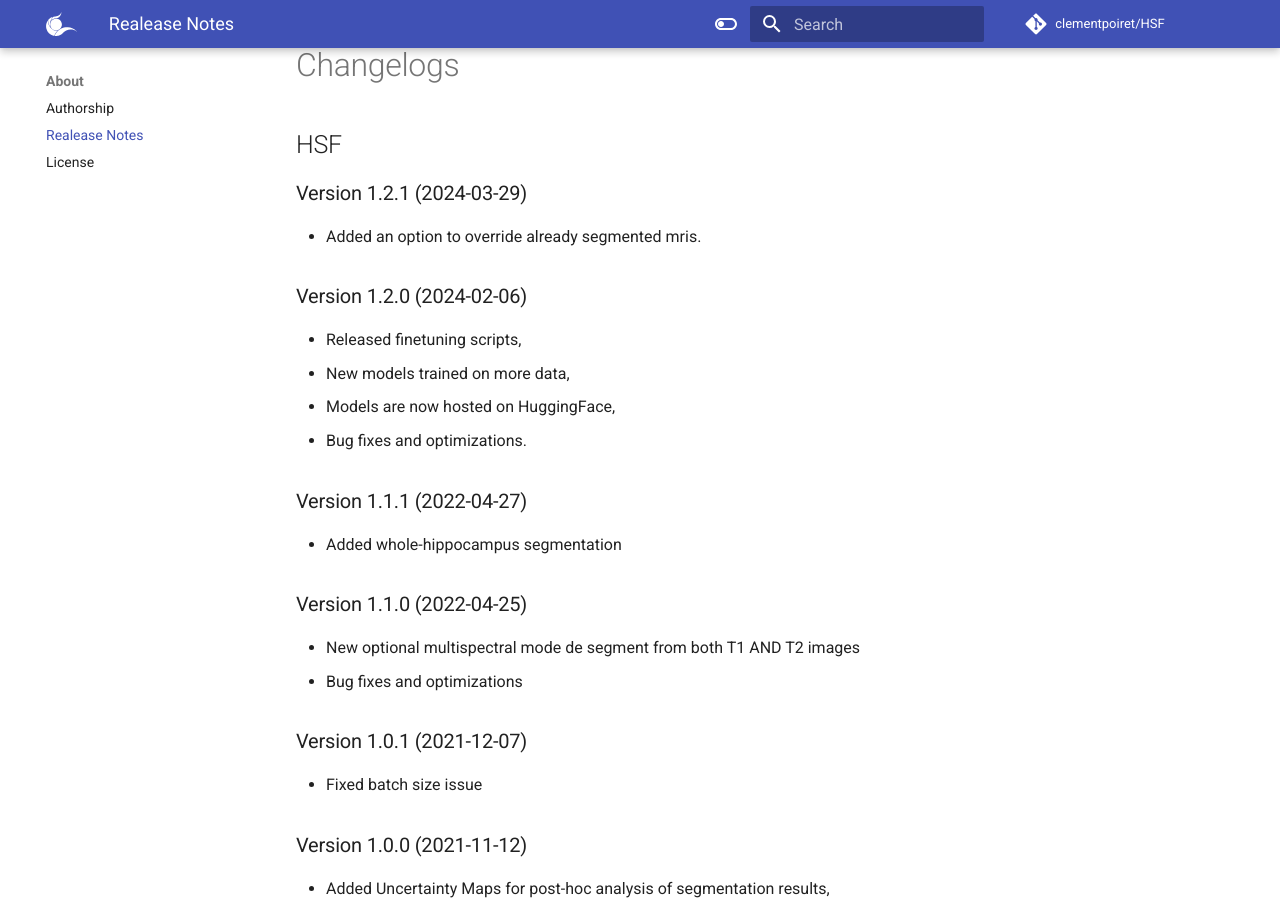
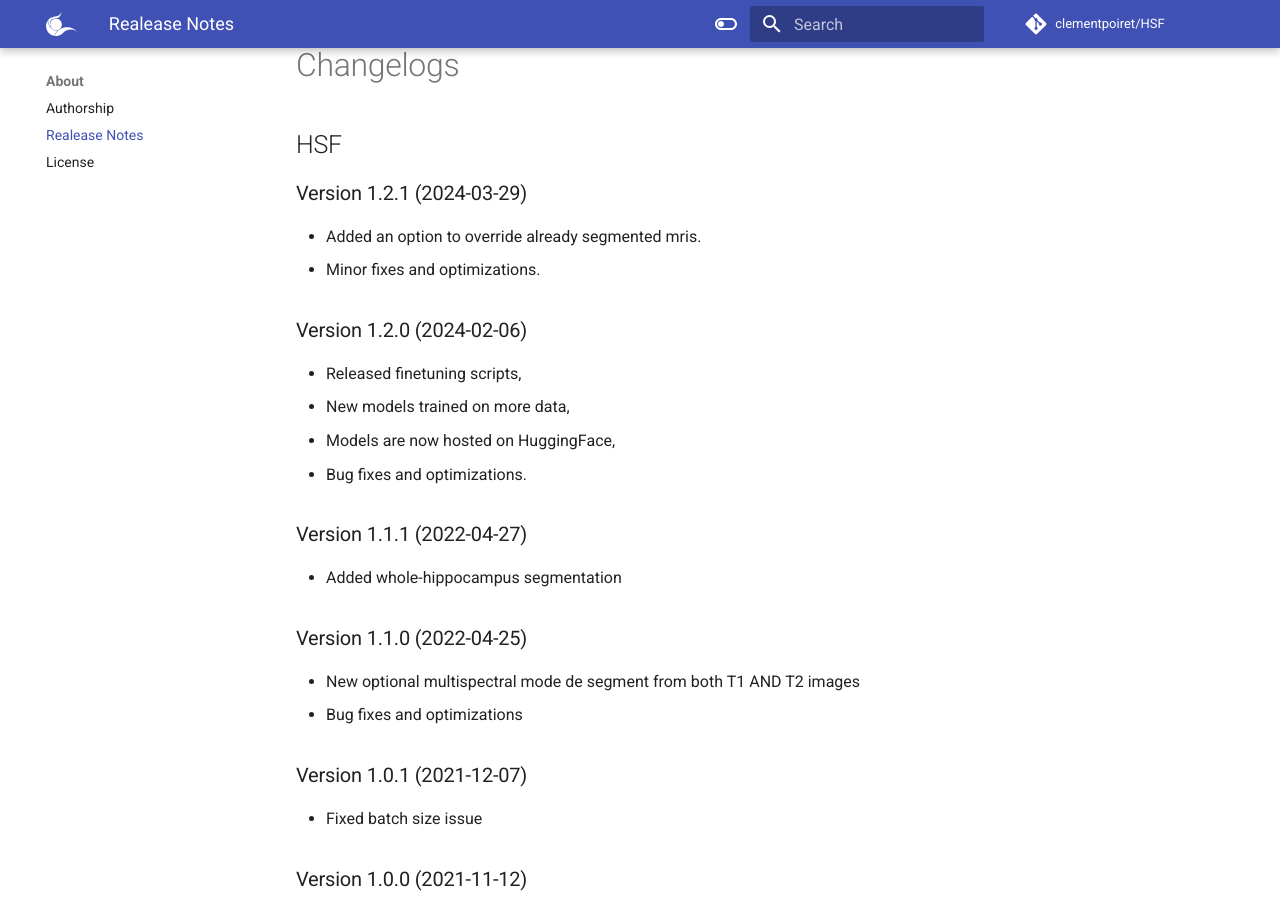
Before and after one commit to clementpoiret/HSF, an MkDocs documentation site: the page built from docs/about/release-notes.md, in a window 1280 px wide and 900 px high, scrolled down 445 px. Built offline with MkDocs 1.6.1 and Material for MkDocs 9.7.7, drawn with Linux system fonts in a browser that asks for light colours; comment, search, counter and statistics services are not loaded; the version menu is left out.

```diff
--- a/docs/about/release-notes.md
+++ b/docs/about/release-notes.md
@@ -19,6 +19,7 @@ Current maintainers:
 ### Version 1.2.1 (2024-03-29)
 
 * Added an option to override already segmented mris.
+* Minor fixes and optimizations.
 
 ### Version 1.2.0 (2024-02-06)
 
```
Also changed, not shown: LAST_CHANGELOG.md (+1 -0 lines), README.rst.
